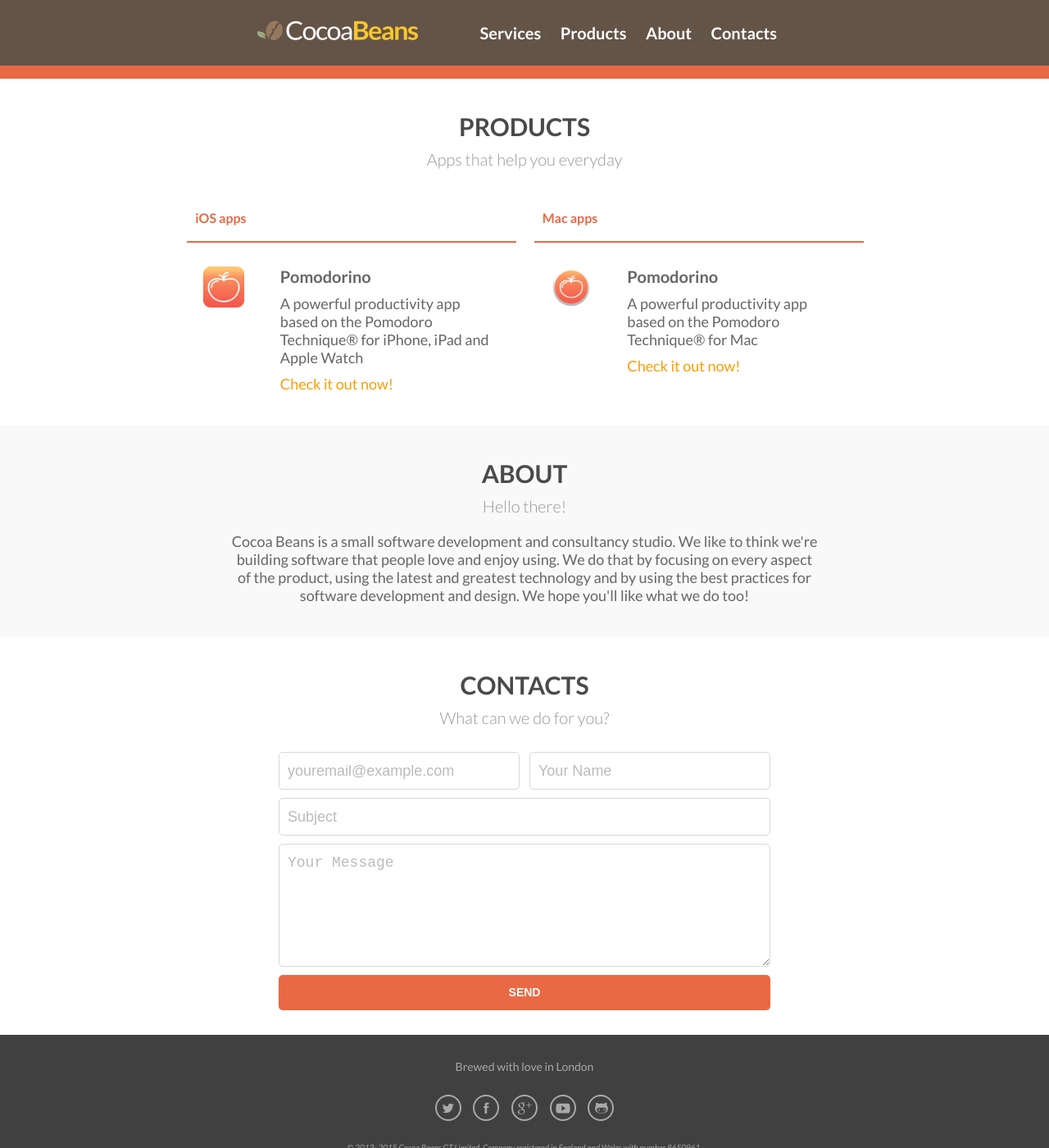
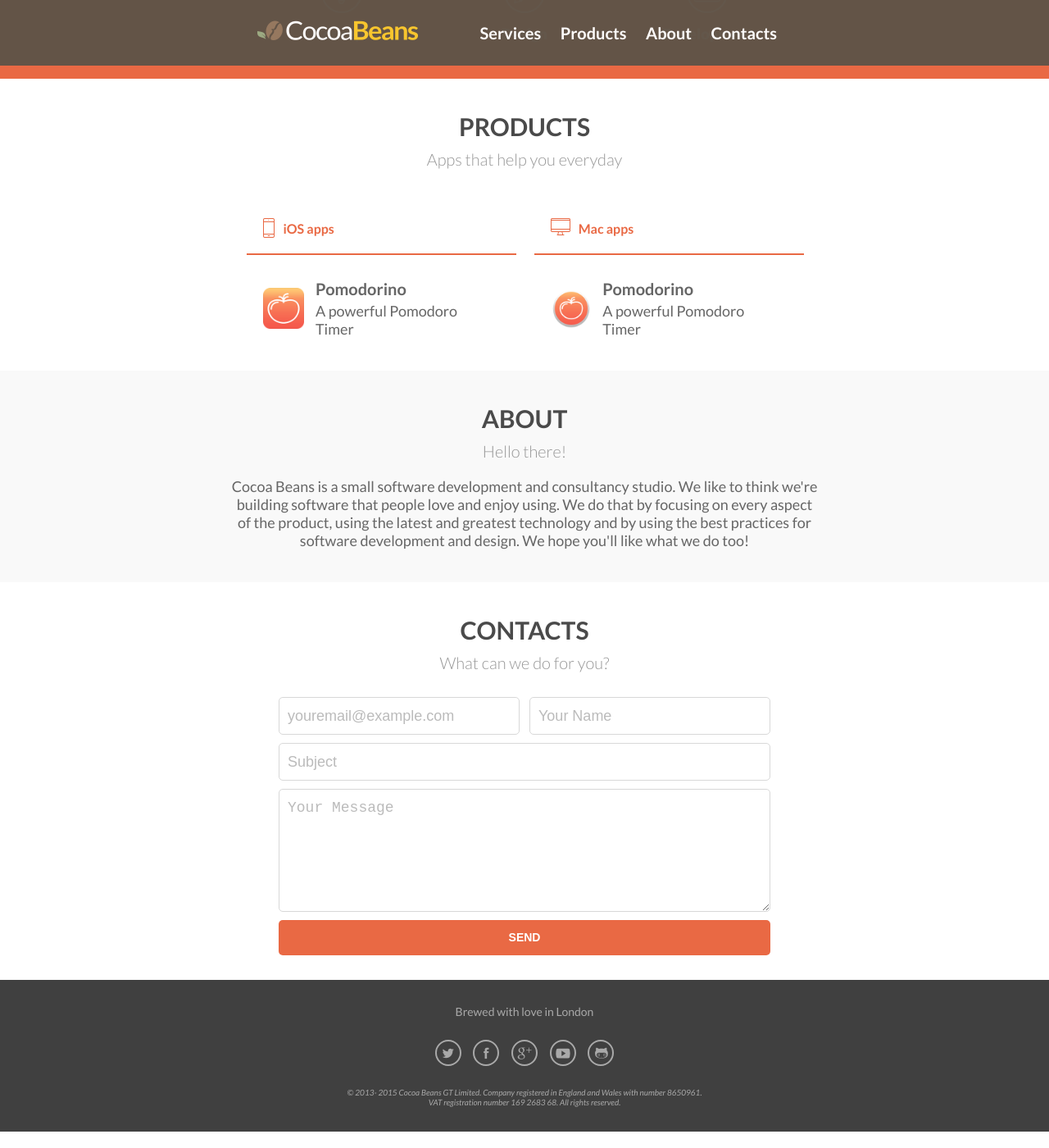
Before and after one commit to cocoabeansltd/cocoabeansltd.github.io, a Jekyll site: the page built from index.html, in a window 1280 px wide and 1400 px high, scrolled down 606 px. Shown: the whole window at 82% size. Built offline with Jekyll 4.4.1, drawn with Linux system fonts in a browser that asks for light colours; nearby versions of some CDN libraries; Markdown is read by kramdown in place of the engine named in the settings.

Commit message:
Responsive layout improvements

```diff
--- a/css/common.css
+++ b/css/common.css
@@ -111,9 +111,7 @@
 }
 
 p {
-	margin-top: 0px;
-	margin-bottom:30px;
-	display: inline-block;
+    margin: 0px auto 30px auto;
 }
 
 p:last-child {
--- a/css/index.css
+++ b/css/index.css
@@ -85,7 +85,9 @@
 .products-column {
 	max-width: 400px;
 	margin: 0px auto;
+	margin-top: 30px;
 	padding: 0px 10px;
+	vertical-align: top;
 	display: inline-block;
 }
 
@@ -109,6 +111,22 @@
 	width: 100%;
 }
 
+.products-column-header {
+    min-height: 24px;
+    display: table;
+    padding: 10px;
+}
+
+.products-column-header * {
+    margin: auto 10px;
+    display: table-cell;
+    vertical-align: middle;
+}
+
+.content-container .products-column-header h3 {
+    padding: 0px;
+}
+
 .app {
 	-webkit-transition: all 0.25s ease-in-out;
     -moz-transition: all 0.25s ease-in-out;
@@ -125,20 +143,21 @@
 .app-icon, .app-info {
     display: block;
     margin: 0px auto;
+    display: inline-block;
+    vertical-align: middle;
 }
 
 .app-icon {
-	float: left;
+	margin-right: 10px;
 }
 
 .app-info {
 	text-align: left;
 	max-width: 74%;
-	float: right;
 }
 
 .app-description {
-	margin: 10px 0px;
+	margin: 4px 0px;
 }
 
 .content-container .app-name {
@@ -199,10 +218,6 @@
 		display: inline-block;
 		vertical-align: middle;
 	}
-
-	.app {
-		display: inline-block;
-	}
 }
 
 @media only screen and (max-width: 500px)  {
@@ -212,13 +227,11 @@
         float: none;
     }
 
-    .app-icon, .app-info {
-        float: none;
-        max-width: 100%;
-        text-align: center;
-    }
-
-    .content-container .app-name {
-        margin-top: 10px;
-    }
+/*
+	.app-icon, .app-info {
+    	float: none;
+    	display: inline-block;
+    	vertical-align: middle;
+	}
+*/
 }
--- a/index.html
+++ b/index.html
@@ -34,29 +34,35 @@
 		<h2>Apps that help you everyday</h2>
 	</div>
 	<section class="products-column" id="ios-apps">
-		<h3>iOS apps</h3>
+		<div class="products-column-header">
+    		<img src="/images/cocoabeans/icon-iphone.png" width="14px" height="24px" />
+    		<h3>iOS apps</h3>
+		</div>
 		<hr>
 		<section class="app">
 			<img class="app-icon" src="images/pomodorino/icon-ios.png" width="50px" height="auto" />
             <div class="app-info">
-            <h2 class="app-name">Pomodorino</h2>
-                <p class="app-description">A powerful productivity app based on the Pomodoro Technique® for iPhone, iPad and Apple Watch</p>
-				<a href="/apps/pomodorino/">Check it out now!</a>
+                <a href="/apps/pomodorino/">
+                    <h2 class="app-name">Pomodorino</h2>
+                    <p class="app-description">A powerful Pomodoro Timer</p>
+                </a>
             </div>
-            <div class="clear"></div>
 		</section>
 	</section>
 	<section class="products-column" id="mac-apps">
-		<h3>Mac apps</h3>
+    	<div class="products-column-header">
+        	<img src="/images/cocoabeans/icon-mac.png" width="24px" height="21px" />
+            <h3>Mac apps</h3>
+    	</div>
 		<hr>
 		<section class="app">
 			<img class="app-icon" src="images/pomodorino/icon-mac.png" width="50px" height="auto" />
             <div class="app-info">
-				<h2 class="app-name">Pomodorino</h2>
-				<p class="app-description">A powerful productivity app based on the Pomodoro Technique® for Mac</p>
-				<a href="/apps/pomodorino/">Check it out now!</a>
+                <a href="/apps/pomodorino/">
+				    <h2 class="app-name">Pomodorino</h2>
+                    <p class="app-description">A powerful Pomodoro Timer</p>
+				</a>
             </div>
-            <div class="clear"></div>
 		</section>
 	</section>
 </section>
```
Also changed, not shown: images/cocoabeans/icon-iphone.png (added), images/cocoabeans/icon-mac.png (added), 5 other files.
